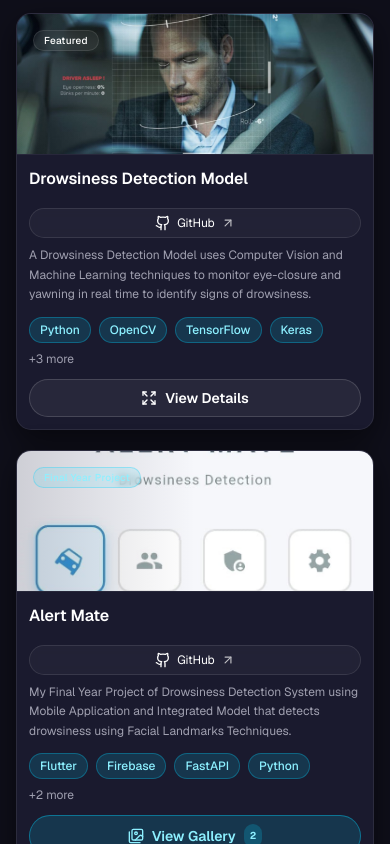
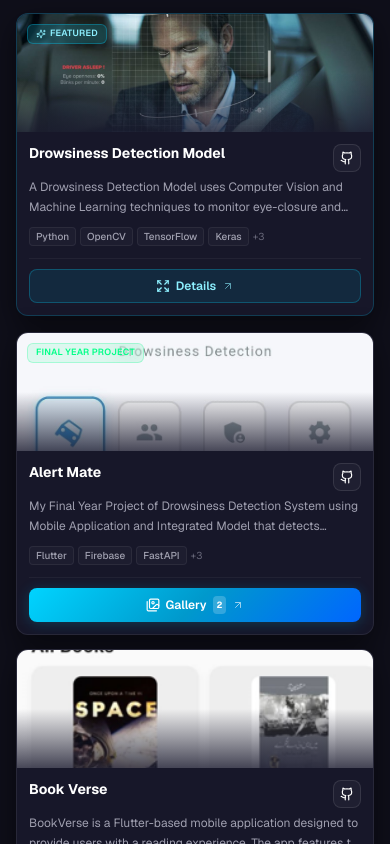
Before and after one commit to a-muqeet27/Abdul-Muqeet-Portfolio, a Next.js app: page / in a window 390 px wide. Shown: the part 2780-3624 px from the top of the page. Built offline with nearby package versions, Linux system fonts and the light colour scheme.

Commit message:
Make portfolio mobile responsive

```diff
--- a/src/app/globals.css
+++ b/src/app/globals.css
@@ -119,6 +119,10 @@ html.lenis body {
   height: auto;
 }
 
+html.lenis {
+  scroll-behavior: auto !important;
+}
+
 .lenis.lenis-smooth {
   scroll-behavior: auto !important;
 }
--- a/src/components/sections/Projects.tsx
+++ b/src/components/sections/Projects.tsx
@@ -3,7 +3,13 @@
 import { useState } from "react";
 import Image from "next/image";
 import { motion } from "framer-motion";
-import { ArrowUpRight, Github, Images, Expand } from "lucide-react";
+import {
+  ArrowUpRight,
+  Github,
+  Images,
+  Expand,
+  Sparkles,
+} from "lucide-react";
 import {
   AnimatedSection,
   SectionTitle,
@@ -11,7 +17,6 @@ import {
   StaggerItem,
   RevealOnScroll,
 } from "@/components/ui/AnimatedSection";
-import { Tag } from "@/components/ui/Tag";
 import { ProjectModal } from "@/components/sections/ProjectModal";
 import { featuredProject, projects } from "@/data/projects";
 import type { Project } from "@/data/projects";
@@ -32,127 +37,123 @@ function ProjectCard({
   const imageLeft = index % 2 === 0;
   const slideFrom = imageLeft ? "left" : "right";
   const hasGallery = (project.gallery?.length ?? 0) > 1;
+  const visibleTools = project.tools.slice(0, featured ? 4 : 3);
+  const extraTools = project.tools.length - visibleTools.length;
 
   return (
-    <RevealOnScroll from={slideFrom} delay={featured ? 0 : 0.05}>
+    <RevealOnScroll from={slideFrom} delay={featured ? 0 : 0.04}>
       <motion.article
-        className="group relative overflow-hidden rounded-[15px] border border-white/[0.08] bg-dark-card shadow-card"
-        whileHover={{ y: -6 }}
+        className={cn(
+          "group relative overflow-hidden rounded-xl border bg-dark-card/80 shadow-card backdrop-blur-sm transition-colors duration-400",
+          featured
+            ? "border-primary/20"
+            : "border-white/[0.08] hover:border-white/[0.14]"
+        )}
+        whileHover={{ y: -4 }}
         transition={spring.gentle}
       >
         <span
           aria-hidden
-          className="absolute left-0 top-0 z-20 h-[2px] w-0 bg-gradient transition-all duration-700 ease-out group-hover:w-full"
+          className="pointer-events-none absolute inset-0 bg-gradient-to-br from-primary/[0.04] to-transparent opacity-0 transition-opacity duration-500 group-hover:opacity-100"
         />
-        <span
-          aria-hidden
-          className="absolute bottom-0 left-0 top-0 z-20 w-[3px] origin-top scale-y-0 bg-gradient transition-transform duration-500 ease-out group-hover:scale-y-100"
-        />
-        <span
-          aria-hidden
-          className="pointer-events-none absolute -right-20 -top-20 z-0 h-56 w-56 rounded-full bg-primary/[0.04] opacity-0 blur-3xl transition-opacity duration-700 group-hover:opacity-100"
-        />
-
-        {featured && (
-          <span className="absolute left-4 top-4 z-20 rounded-full border border-white/10 bg-white/[0.06] px-2.5 py-0.5 text-[10px] font-medium tracking-wide text-text-light backdrop-blur-sm">
-            Featured
-          </span>
-        )}
-
-        {project.badge && !featured && (
-          <span className="absolute left-4 top-4 z-20 rounded-full border border-primary/30 bg-primary/10 px-2.5 py-0.5 text-[10px] font-medium tracking-wide text-[#8df0ff] backdrop-blur-sm">
-            {project.badge}
-          </span>
-        )}
 
         <div
           className={cn(
-            "relative z-10 flex flex-col md:flex-row md:items-stretch",
-            !imageLeft && !featured && "md:flex-row-reverse"
+            "relative z-10 flex flex-col sm:flex-row sm:items-stretch",
+            !imageLeft && !featured && "sm:flex-row-reverse"
           )}
         >
-          <div className="relative h-[140px] w-full shrink-0 overflow-hidden sm:h-[180px] md:h-auto md:w-[38%] md:min-h-[220px] md:max-h-[260px]">
+          <div className="relative w-full shrink-0 sm:w-[34%] lg:w-[32%]">
+            <div className="relative h-[118px] overflow-hidden sm:h-full sm:min-h-[148px] sm:max-h-[168px]">
               <Image
                 src={project.image}
                 alt={project.title}
-              width={600}
-              height={400}
-              className="h-full w-full object-cover transition-all duration-700 ease-out group-hover:scale-[1.04] group-hover:brightness-[1.08]"
+                width={480}
+                height={300}
+                className="h-full w-full object-cover transition-transform duration-600 ease-out group-hover:scale-[1.04]"
               />
-            <div className="pointer-events-none absolute inset-0 bg-gradient-to-r from-dark-card/30 via-transparent to-transparent opacity-60 transition-opacity duration-500 group-hover:opacity-40" />
-            <div
-              aria-hidden
-              className="pointer-events-none absolute inset-0 -translate-x-full skew-x-12 bg-gradient-to-r from-transparent via-white/[0.08] to-transparent transition-transform duration-[900ms] ease-out group-hover:translate-x-full"
-            />
+              <div className="pointer-events-none absolute inset-0 bg-gradient-to-t from-dark-card/80 via-transparent to-transparent sm:bg-gradient-to-r sm:from-dark-card/50" />
+
+              {(featured || project.badge) && (
+                <span
+                  className={cn(
+                    "absolute left-2.5 top-2.5 z-10 flex items-center gap-1 rounded-md px-2 py-0.5 text-[9px] font-semibold uppercase tracking-wide backdrop-blur-md",
+                    featured
+                      ? "border border-primary/30 bg-primary/15 text-[#8df0ff]"
+                      : "border border-accent/25 bg-accent/10 text-accent"
+                  )}
+                >
+                  {featured && <Sparkles className="h-2.5 w-2.5" />}
+                  {featured ? "Featured" : project.badge}
+                </span>
+              )}
+            </div>
           </div>
 
-          <div className="relative flex flex-1 flex-col justify-center border-t border-white/[0.06] p-3 sm:p-4 md:border-t-0 md:border-l md:border-white/[0.06] md:p-5">
-            <div className="mb-2 flex flex-col gap-2 sm:flex-row sm:flex-wrap sm:items-start sm:justify-between">
-              <div className="min-w-0">
-                <h3 className="text-base font-semibold text-text-light transition-all duration-300 group-hover:tracking-wide sm:text-lg md:text-xl">
+          <div className="flex min-w-0 flex-1 flex-col p-3 sm:p-3.5 lg:p-4">
+            <div className="mb-1.5 flex items-start justify-between gap-2">
+              <h3 className="text-sm font-bold leading-snug text-text-light transition-colors duration-300 group-hover:text-primary sm:text-[15px] lg:text-base">
                 {project.title}
               </h3>
-                <span
-                  aria-hidden
-                  className="mt-2 block h-px w-0 bg-gradient transition-all duration-500 ease-out group-hover:w-16"
-                />
-              </div>
-
               <a
                 href={project.github}
                 target="_blank"
                 rel="noopener noreferrer"
                 onClick={(e) => e.stopPropagation()}
-                className="inline-flex w-full shrink-0 items-center justify-center gap-1.5 rounded-full border border-white/10 bg-white/[0.04] px-3 py-1.5 text-xs text-text-light backdrop-blur-sm transition-all duration-300 hover:border-white/25 hover:bg-white/[0.08] sm:w-auto sm:justify-start"
+                className="flex h-7 w-7 shrink-0 items-center justify-center rounded-lg border border-white/10 bg-white/[0.04] text-text-light transition-colors hover:border-primary/30 hover:text-primary"
                 title="View on GitHub"
               >
-                <Github className="h-4 w-4" />
-                <span>GitHub</span>
-                <ArrowUpRight className="h-3.5 w-3.5 opacity-70" />
+                <Github className="h-3.5 w-3.5" />
               </a>
             </div>
 
-            <p className="mb-3 line-clamp-4 text-xs leading-relaxed text-text-gray sm:line-clamp-3 sm:text-sm">
+            <p className="mb-2.5 line-clamp-2 text-xs leading-relaxed text-text-gray sm:line-clamp-2 sm:text-[13px]">
               {project.description}
             </p>
 
-            <div className="flex flex-wrap items-center justify-between gap-3">
-              <div className="flex flex-wrap gap-2">
-                {project.tools.slice(0, 4).map((tool) => (
-                  <Tag key={tool}>{tool}</Tag>
+            <div className="mb-3 flex flex-wrap gap-1">
+              {visibleTools.map((tool) => (
+                <span
+                  key={tool}
+                  className="rounded border border-white/[0.06] bg-white/[0.03] px-1.5 py-px text-[10px] font-medium text-text-gray transition-colors group-hover:border-primary/15 group-hover:text-[#8df0ff]"
+                >
+                  {tool}
+                </span>
               ))}
-                {project.tools.length > 4 && (
-                  <span className="self-center text-xs text-text-gray">
-                    +{project.tools.length - 4} more
+              {extraTools > 0 && (
+                <span className="self-center text-[10px] text-text-gray/60">
+                  +{extraTools}
                 </span>
               )}
             </div>
-            </div>
 
+            <div className="mt-auto border-t border-white/[0.05] pt-2.5">
               <motion.button
                 type="button"
                 onClick={() => onOpen(project)}
                 className={cn(
-                "mt-3 inline-flex w-full items-center justify-center gap-2 rounded-full border px-4 py-2 text-sm font-semibold transition-all duration-300 sm:mt-4 sm:w-auto sm:justify-start",
+                  "inline-flex w-full items-center justify-center gap-1.5 rounded-lg px-3 py-2 text-xs font-semibold transition-all duration-300 sm:w-auto",
                   hasGallery
-                  ? "border-primary/40 bg-primary/15 text-[#8df0ff] hover:border-primary/60 hover:bg-primary/25 hover:shadow-glow"
-                  : "border-white/15 bg-white/[0.06] text-text-light hover:border-white/30 hover:bg-white/10"
+                    ? "bg-gradient text-white shadow-[0_2px_14px_rgba(0,212,255,0.2)] hover:shadow-[0_4px_18px_rgba(0,212,255,0.3)]"
+                    : "border border-primary/25 bg-primary/10 text-[#8df0ff] hover:bg-primary/18"
                 )}
-              whileHover={{ scale: 1.03, y: -1 }}
+                whileHover={{ scale: 1.02 }}
                 whileTap={{ scale: 0.98 }}
               >
                 {hasGallery ? (
-                <Images className="h-4 w-4" />
+                  <Images className="h-3.5 w-3.5" />
                 ) : (
-                <Expand className="h-4 w-4" />
+                  <Expand className="h-3.5 w-3.5" />
                 )}
-              {hasGallery ? "View Gallery" : "View Details"}
+                {hasGallery ? "Gallery" : "Details"}
                 {hasGallery && (
-                <span className="rounded-full bg-primary/20 px-1.5 py-0.5 text-[10px] font-bold">
+                  <span className="rounded bg-white/20 px-1 py-px text-[9px] font-bold">
                     {project.gallery!.length}
                   </span>
                 )}
+                <ArrowUpRight className="h-3 w-3 opacity-60" />
               </motion.button>
+            </div>
           </div>
         </div>
       </motion.article>
@@ -169,7 +170,7 @@ export function ProjectsSection() {
         <div className="container-main">
           <SectionTitle>Projects</SectionTitle>
 
-          <div className="mb-5">
+          <div className="mb-4">
             <ProjectCard
               project={featuredProject}
               index={0}
@@ -178,7 +179,7 @@ export function ProjectsSection() {
             />
           </div>
 
-          <StaggerContainer className="space-y-5">
+          <StaggerContainer className="space-y-3.5 sm:space-y-4">
             {projects.map((project, i) => (
               <StaggerItem key={project.title}>
                 <ProjectCard
```
Also changed, not shown: src/components/layout/SmoothScroll.tsx (+40 -15 lines). Lines whose indentation alone changed are shown as unchanged.
